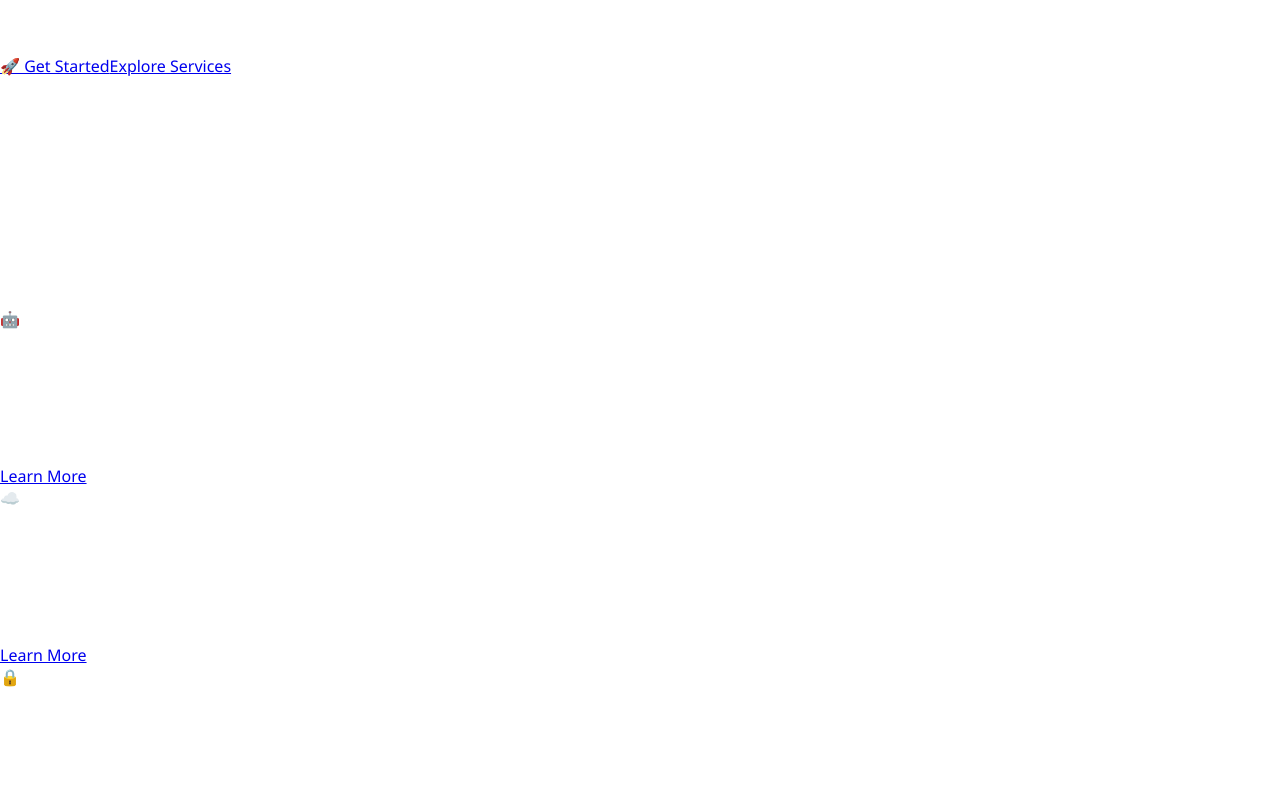
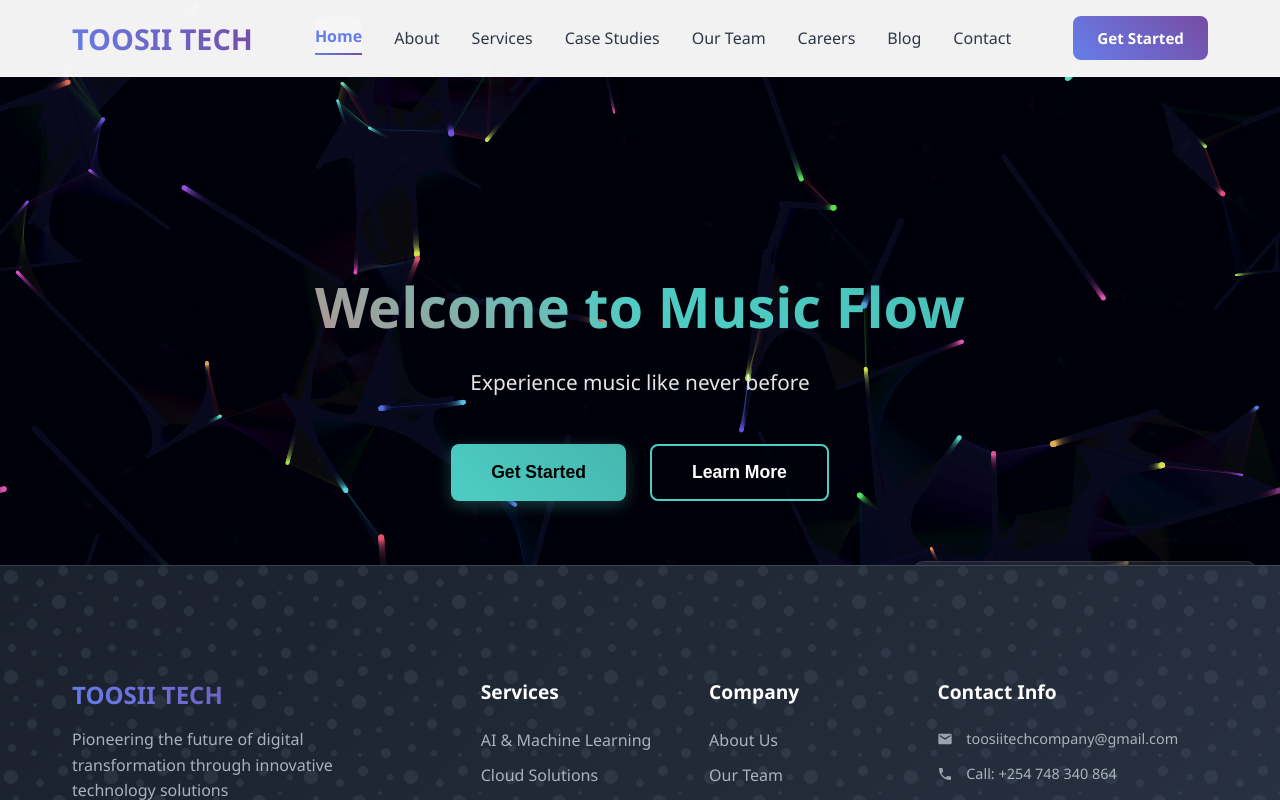
Before and after one commit to TOOSII102/BASE-WEB-APP2, a Next.js app: page / in a window 1280 px wide. Built offline with nearby package versions, Linux system fonts and the light colour scheme.

Commit message:
Update page.js

```diff
--- a/app/page.js
+++ b/app/page.js
@@ -1,230 +1,20 @@
-import Link from 'next/link'
+import Layout from '../components/Layout'
+import AnimatedBackground from '../components/AnimatedBackground'
 
 export default function Home() {
-  const services = [
-    {
-      id: 'ai-ml',
-      title: 'AI & Machine Learning',
-      description: 'Intelligent solutions powered by artificial intelligence and machine learning algorithms.',
-      icon: '🤖',
-      features: ['Predictive Analytics', 'Natural Language Processing', 'Computer Vision', 'AI Chatbots']
-    },
-    {
-      id: 'cloud',
-      title: 'Cloud Solutions',
-      description: 'Scalable and secure cloud infrastructure and migration services.',
-      icon: '☁️',
-      features: ['Cloud Migration', 'Infrastructure Setup', 'DevOps', 'Cloud Security']
-    },
-    {
-      id: 'cybersecurity',
-      title: 'Cyber Security',
-      description: 'Comprehensive security solutions to protect your digital assets.',
-      icon: '🔒',
-      features: ['Security Audits', 'Threat Detection', 'Data Protection', 'Incident Response']
-    },
-    {
-      id: 'web3',
-      title: 'Web3 & Blockchain',
-      description: 'Decentralized solutions and blockchain technology integration.',
-      icon: '⛓️',
-      features: ['Smart Contracts', 'DApp Development', 'NFT Solutions', 'Blockchain Consulting']
-    },
-    {
-      id: 'mobile',
-      title: 'Mobile Development',
-      description: 'Native and cross-platform mobile applications.',
-      icon: '📱',
-      features: ['iOS Development', 'Android Development', 'React Native', 'Flutter']
-    },
-    {
-      id: 'consulting',
-      title: 'IT Consulting',
-      description: 'Strategic technology consulting for business transformation.',
-      icon: '💼',
-      features: ['Digital Strategy', 'Technology Audit', 'Process Optimization', 'IT Roadmapping']
-    }
-  ]
-
-  const stats = [
-    { number: '50+', label: 'Projects Completed' },
-    { number: '25+', label: 'Happy Clients' },
-    { number: '98%', label: 'Client Satisfaction' },
-    { number: '24/7', label: 'Support Available' }
-  ]
-
   return (
-    <div className="min-h-screen">
-      {/* Hero Section */}
-      <section className="bg-gradient-to-br from-gray-900 via-blue-900 to-purple-900 text-white py-20">
-        <div className="max-w-7xl mx-auto px-4 sm:px-6 lg:px-8">
-          <div className="text-center">
-            <h1 className="text-5xl md:text-6xl font-bold mb-6">
-              Pioneering <span className="text-transparent bg-clip-text bg-gradient-to-r from-blue-400 to-purple-500">Digital Transformation</span>
-            </h1>
-            <p className="text-xl md:text-2xl text-gray-300 mb-8 max-w-3xl mx-auto">
-              Empowering businesses with cutting-edge technology solutions in AI, Cloud, Cybersecurity, Web3, and Mobile Development.
-            </p>
-            <div className="flex flex-col sm:flex-row gap-4 justify-center">
-              <Link
-                href="/get-started"
-                className="bg-blue-600 hover:bg-blue-700 text-white px-8 py-4 rounded-lg font-bold text-lg transition-colors transform hover:scale-105"
-              >
-                🚀 Get Started
-              </Link>
-              <Link
-                href="/services"
-                className="border-2 border-white text-white px-8 py-4 rounded-lg font-bold text-lg hover:bg-white hover:text-gray-900 transition-colors"
-              >
-                Explore Services
-              </Link>
-            </div>
+    <>
+      <AnimatedBackground />
+      <Layout>
+        <div className="hero-section">
+          <h1>Welcome to Music Flow</h1>
+          <p>Experience music like never before</p>
+          <div className="cta-buttons">
+            <button className="btn-primary">Get Started</button>
+            <button className="btn-secondary">Learn More</button>
           </div>
         </div>
-      </section>
-
-      {/* Stats Section */}
-      <section className="py-16 bg-white">
-        <div className="max-w-7xl mx-auto px-4 sm:px-6 lg:px-8">
-          <div className="grid grid-cols-2 md:grid-cols-4 gap-8 text-center">
-            {stats.map((stat, index) => (
-              <div key={index} className="p-6">
-                <div className="text-3xl md:text-4xl font-bold text-gray-900 mb-2">{stat.number}</div>
-                <div className="text-gray-600 font-medium">{stat.label}</div>
-              </div>
-            ))}
-          </div>
-        </div>
-      </section>
-
-      {/* Services Section */}
-      <section id="services" className="py-20 bg-gray-50">
-        <div className="max-w-7xl mx-auto px-4 sm:px-6 lg:px-8">
-          <div className="text-center mb-16">
-            <h2 className="text-4xl font-bold text-gray-900 mb-4">Our Services</h2>
-            <p className="text-xl text-gray-600 max-w-3xl mx-auto">
-              Comprehensive technology solutions tailored to drive your business forward in the digital age.
-            </p>
-          </div>
-
-          <div className="grid md:grid-cols-2 lg:grid-cols-3 gap-8">
-            {services.map((service) => (
-              <div
-                key={service.id}
-                className="bg-white rounded-xl shadow-lg p-6 hover:shadow-xl transition-all duration-300 border border-gray-200 hover:border-blue-300"
-              >
-                <div className="text-4xl mb-4">{service.icon}</div>
-                <h3 className="text-xl font-bold text-gray-900 mb-3">{service.title}</h3>
-                <p className="text-gray-600 mb-4">{service.description}</p>
-
-                <ul className="space-y-2 mb-6">
-                  {service.features.map((feature, index) => (
-                    <li key={index} className="flex items-center text-sm text-gray-500">
-                      <span className="w-2 h-2 bg-blue-500 rounded-full mr-3"></span>
-                      {feature}
-                    </li>
-                  ))}
-                </ul>
-
-                <Link
-                  href={`/services/${service.id}`}
-                  className="inline-block bg-blue-600 hover:bg-blue-700 text-white py-2 px-4 rounded-lg font-semibold transition-colors w-full text-center"
-                >
-                  Learn More
-                </Link>
-              </div>
-            ))}
-          </div>
-
-          <div className="text-center mt-12">
-            <Link
-              href="/services"
-              className="inline-block border-2 border-blue-600 text-blue-600 hover:bg-blue-600 hover:text-white px-8 py-3 rounded-lg font-semibold transition-colors"
-            >
-              View All Services
-            </Link>
-          </div>
-        </div>
-      </section>
-
-      {/* About Section */}
-      <section className="py-20 bg-white">
-        <div className="max-w-7xl mx-auto px-4 sm:px-6 lg:px-8">
-          <div className="grid lg:grid-cols-2 gap-12 items-center">
-            <div>
-              <h2 className="text-4xl font-bold text-gray-900 mb-6">About TOOSII TECH</h2>
-              <p className="text-lg text-gray-600 mb-6">
-                We are a forward-thinking technology company based in Nairobi, Kenya, dedicated to
-                transforming businesses through innovative digital solutions. Our team of experts
-                combines technical excellence with business acumen to deliver results that matter.
-              </p>
-              <p className="text-lg text-gray-600 mb-8">
-                From startups to enterprises, we partner with organizations to navigate the
-                complexities of digital transformation and emerge as leaders in their industries.
-              </p>
-              <Link
-                href="/about"
-                className="bg-blue-600 hover:bg-blue-700 text-white px-6 py-3 rounded-lg font-semibold transition-colors"
-              >
-                Learn More About Us
-              </Link>
-            </div>
-            <div className="bg-gradient-to-br from-blue-500 to-purple-600 rounded-2xl p-8 text-white">
-              <h3 className="text-2xl font-bold mb-4">Why Choose Us?</h3>
-              <ul className="space-y-4">
-                <li className="flex items-center">
-                  <span className="text-2xl mr-4">✅</span>
-                  <span>Expert team with proven track record</span>
-                </li>
-                <li className="flex items-center">
-                  <span className="text-2xl mr-4">✅</span>
-                  <span>Cutting-edge technology solutions</span>
-                </li>
-                <li className="flex items-center">
-                  <span className="text-2xl mr-4">✅</span>
-                  <span>Customized approach for each client</span>
-                </li>
-                <li className="flex items-center">
-                  <span className="text-2xl mr-4">✅</span>
-                  <span>Ongoing support and maintenance</span>
-                </li>
-                <li className="flex items-center">
-                  <span className="text-2xl mr-4">✅</span>
-                  <span>Competitive pricing and ROI focus</span>
-                </li>
-              </ul>
-            </div>
-          </div>
-        </div>
-      </section>
-
-      {/* CTA Section */}
-      <section className="py-20 bg-gradient-to-r from-blue-600 to-purple-700 text-white">
-        <div className="max-w-4xl mx-auto text-center px-4 sm:px-6 lg:px-8">
-          <h2 className="text-4xl font-bold mb-4">Ready to Transform Your Business?</h2>
-          <p className="text-xl mb-8 text-blue-100">
-            Let's discuss how TOOSII TECH can help you achieve your digital transformation goals.
-          </p>
-          <div className="flex flex-col sm:flex-row gap-4 justify-center">
-            <Link
-              href="/contact"
-              className="bg-white text-blue-600 px-8 py-4 rounded-lg font-bold text-lg hover:bg-gray-100 transition-colors"
-            >
-              Get Free Consultation
-            </Link>
-            <a
-              href="tel:+254748340864"
-              className="border-2 border-white text-white px-8 py-4 rounded-lg font-bold text-lg hover:bg-white hover:text-blue-600 transition-colors"
-            >
-              📞 Call Now
-            </a>
-          </div>
-          <div className="mt-8 text-blue-100">
-            <p>Email: <a href="mailto:toosiitechcompany@gmail.com" className="underline">toosiitechcompany@gmail.com</a></p>
-            <p>Phone: <a href="tel:+254748340864" className="underline">+254 748 340 864</a></p>
-          </div>
-        </div>
-      </section>
-    </div>
+      </Layout>
+    </>
   )
 }
```
